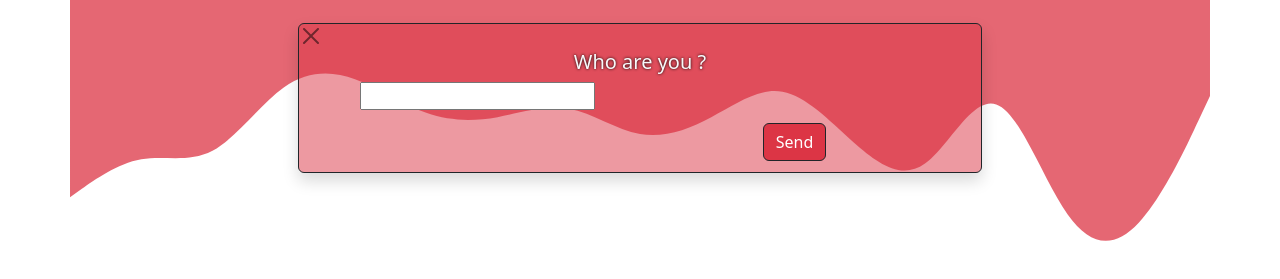
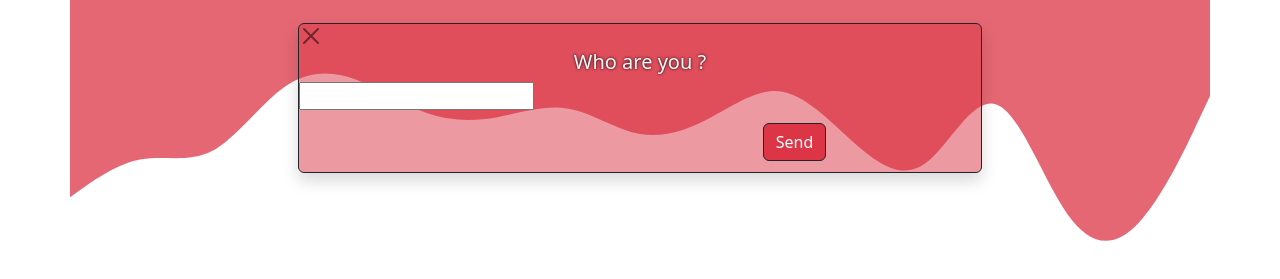
Before and after one commit to lowskeyy/newjs, a plain HTML site: page index.html in a window 1280 px wide. Shown: the part 369-648 px from the top of the page. Drawn offline with nearby package versions, Linux system fonts and the light colour scheme.

Commit message:
remvove bmargni d

```diff
--- a/style.css
+++ b/style.css
@@ -33,9 +33,9 @@
     text-shadow: 0 0 3px black;
 }
 
-.who-u input {
+/* .who-u input {
     margin-left: 9%;
-}
+} */
 
 .sended {
     margin-left: 68%;
```
